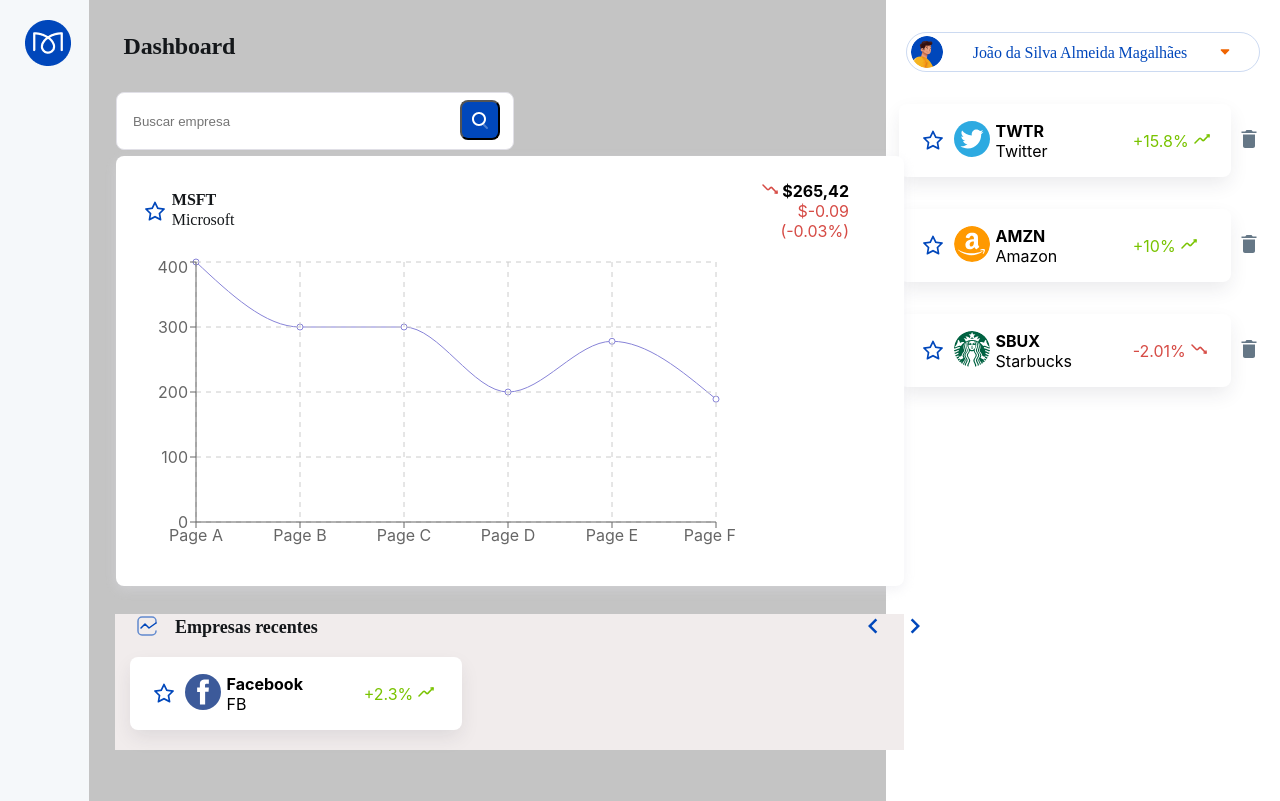
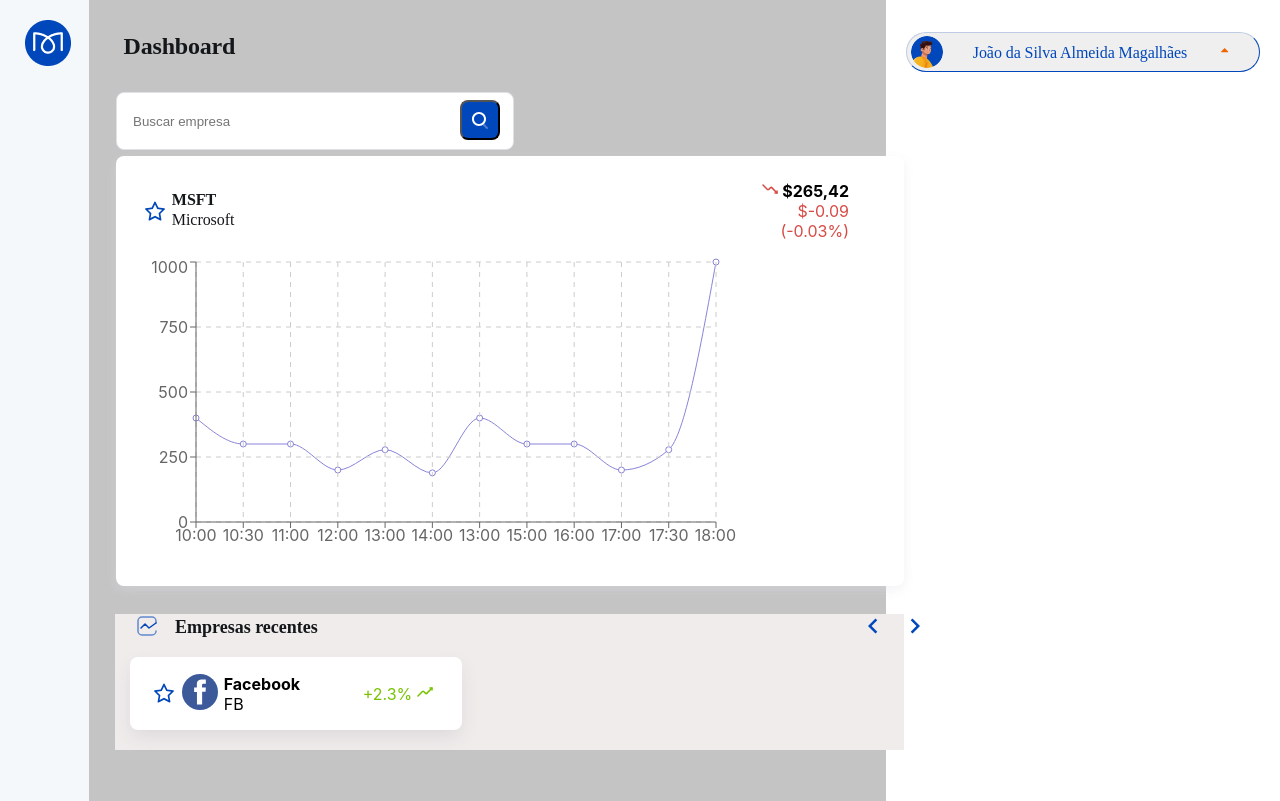
Before and after one commit to otaviohenrique1/app-bolsa-valores-reactjs, a React (Create React App) app: page /dashboard in a window 1280 px wide. Built offline with nearby package versions, Linux system fonts and the light colour scheme.

Commit message:
Commit 10 dos arquivos

```diff
--- a/src/components/Botao/index.tsx
+++ b/src/components/Botao/index.tsx
@@ -1,5 +1,5 @@
 import styled from "styled-components";
-import { HTMLAttributes, useState } from "react";
+import { HTMLAttributes, useState, useEffect } from "react";
 import { IoMdTrash } from "react-icons/io";
 import { AiFillStar, AiOutlineStar } from "react-icons/ai";
 
@@ -63,11 +63,26 @@
   height: 24px;
 `;
 
-export function BotaoFavorito(props: HTMLAttributes<HTMLButtonElement>) {
+interface BotaoFavoritoProps extends HTMLAttributes<HTMLButtonElement> {
+  favoritado?: boolean;
+}
+
+export function BotaoFavorito(props: BotaoFavoritoProps) {
   const [isActive, setIsActive] = useState(false);
+  const [foiFavoritado, setFoiFavoritado] = useState(false);
+
+  useEffect(() => {
+    if (props.favoritado) {
+      setFoiFavoritado(props.favoritado);
+      setIsActive(foiFavoritado);
+    }
+    setFoiFavoritado(false);
+  }, [foiFavoritado, props.favoritado])
 
   return (
-    <BotaoEstilizado {...props}>
+    <BotaoEstilizado
+      // {...props.buttonProps}
+    >
       <IconBotaoFavoritoBox
         onClick={() => setIsActive(!isActive)}
       >
--- a/src/components/Campo/index.tsx
+++ b/src/components/Campo/index.tsx
@@ -35,7 +35,7 @@
   border-radius: 8px;
 `;
 
-const Mensagem = styled.div`
+const MensagemErroCampoBusca = styled.div`
   position: absolute;
   left: 125px;
   top: 150px;
@@ -46,6 +46,7 @@
   text-align: center;
   border-bottom-right-radius: 5px;
   border-bottom-left-radius: 5px;
+  z-index: 1;
 `;
 
 interface CampoBuscaProps {
@@ -69,7 +70,7 @@
         >
           <img src={search} alt="search" />
         </BotaoBusca>
-        <Mensagem>{props.erro}</Mensagem>
+        <MensagemErroCampoBusca>{props.erro}</MensagemErroCampoBusca>
       </ContainerCampoBusca>
     </>
   );
--- /dev/null
+++ b/src/components/Dropdown/index.tsx
@@ -0,0 +1,125 @@
+import { useState, ReactNode } from "react";
+import { TiArrowSortedDown, TiArrowSortedUp } from "react-icons/ti";
+import styled from "styled-components";
+
+export const DropdownBotao = styled.button`
+  display: flex;
+  flex-direction: row;
+  align-items: center;
+  padding: 4px;
+  position: static;
+  width: 354px;
+  height: 40px;
+  left: 20px;
+  top: 32px;
+  box-sizing: border-box;
+  border-radius: 120px;
+  margin: 32px 20px;
+  border-top: 1px solid rgba(0, 71, 187, 0.2);
+  border-left: 1px solid rgba(0, 71, 187, 0.2);
+  border-right: 1px solid rgba(0, 71, 187, 1.0);
+  border-bottom: 1px solid rgba(0, 71, 187, 1.0);
+
+  /* &:hover, &:focus { */
+  &:active {
+    border-top: 1px solid rgba(0, 71, 187, 1.0);
+    border-left: 1px solid rgba(0, 71, 187, 1.0);
+    border-right: 1px solid rgba(0, 71, 187, 0.2);
+    border-bottom: 1px solid rgba(0, 71, 187, 0.2);
+  }
+`;
+
+export const UsuarioDropdownAvatar = styled.img`
+  width: 32px;
+  height: 32px;
+  border-radius: 100px;
+`;
+
+export const UsuarioDropdownNome = styled.p`
+  width: 274px;
+  height: 19px;
+  font-family: Graphik;
+  font-style: normal;
+  font-weight: normal;
+  font-size: 16px;
+  line-height: 20px;
+  text-align: center;
+  letter-spacing: -0.005em;
+  color: #0047BB;
+`;
+
+export const DropdownBotaoEstilizado = styled.span`
+  width: 16px;
+  height: 16px;
+`;
+
+interface DropdownSetaProps {
+  isOpen?: boolean;
+}
+
+export function DropdownSeta(props: DropdownSetaProps) {
+  return (
+    <DropdownBotaoEstilizado>
+      {(!props.isOpen) ? (
+        <TiArrowSortedUp width={12} height={6} color="#F06400" />
+      ) : (
+        <TiArrowSortedDown width={12} height={6} color="#F06400" />
+      )}
+    </DropdownBotaoEstilizado>
+  );
+}
+
+export const DropdownArea = styled.div`
+  /* background-color: transparent; */
+  background-color: #FFFFFF;
+  width: 100%;
+`;
+
+export const DropdownConteudo = styled.div``;
+
+interface DropdownProps {
+  avatarSrc: string | "";
+  avatarAlt: string | "";
+  usuarioNome: string;
+  children?: ReactNode;
+}
+
+export function Dropdown(props: DropdownProps) {
+  const [isActive, setIsActive] = useState<boolean>(false);
+
+  return (
+    <DropdownArea>
+      <DropdownBotao onClick={() => setIsActive(!isActive)}>
+        <UsuarioDropdownAvatar src={props.avatarSrc} alt={props.avatarAlt} />
+        <UsuarioDropdownNome>{props.usuarioNome}</UsuarioDropdownNome>
+        <DropdownSeta isOpen={isActive} />
+      </DropdownBotao>
+      {(isActive) && (
+        <DropdownConteudo>
+          {props.children}
+        </DropdownConteudo>
+      )}
+    </DropdownArea>
+  );
+}
+
+/*
+export const DropdownBotaoEstilizado = styled.span`
+  width: 16px;
+  height: 16px;
+`;
+
+export function DropdownSeta(props: DropdownSetaProps) {
+  const [open, setOpen] = useState<boolean>(false);
+
+  return (
+    <DropdownBotaoEstilizado onClick={() => setOpen(!open)}>
+      {(open) ? (
+        <TiArrowSortedUp width={12} height={6} color="#F06400" />
+      ) : (
+        <TiArrowSortedDown width={12} height={6} color="#F06400" />
+      )}
+    </DropdownBotaoEstilizado>
+  );
+}
+*/
--- a/src/components/Grafico/index.tsx
+++ b/src/components/Grafico/index.tsx
@@ -3,6 +3,9 @@
 import { EmpresaDados } from "../Empresa";
 import { ImagemGraficoSeta, ValorAcaoEmpresa, ValorAcaoPorcentagemBox, ValorAcaoVaricacaoDinheiro } from "../ValorAcao";
 import { BotaoFavorito } from "../Botao";
+import { useState } from "react";
+import { useEffect } from "react";
+import { favoritos } from "../../utils/apis/api_favoritos";
 // import { BotaoFavorito } from "../BotaoFavorito";
 // import { ValorAcaoPorcentagem, ValorAcaoVaricacao } from "../ValorAcao";
 // import star_fill from "../../assets/images/star_fill.svg";
@@ -112,15 +115,37 @@
   margin: 10px 0px;
 `;
 
+// interface DataGraficoProps {
+//   param2
+// }
+
+interface DataExemploProps {
+  name: string;
+  uv: number;
+  pv: number;
+  amt: number;
+}
+
 export function Grafico() {
-  const data = [
-    {name: 'Page A', uv: 400, pv: 2400, amt: 2400},
-    {name: 'Page B', uv: 300, pv: 2400, amt: 2400},
-    {name: 'Page C', uv: 300, pv: 2400, amt: 2400},
-    {name: 'Page D', uv: 200, pv: 2400, amt: 2400},
-    {name: 'Page E', uv: 278, pv: 2400, amt: 2400},
-    {name: 'Page F', uv: 189, pv: 2400, amt: 2400},
-  ];
+  const [dataGrafico, setDataGrafico] = useState<DataExemploProps[]>([]);
+
+  useEffect(() => {
+    const dataExemplo = [
+      {name: '10:00', uv: 400, pv: 2400, amt: 2400},
+      {name: '10:30', uv: 300, pv: 2400, amt: 2400},
+      {name: '11:00', uv: 300, pv: 2400, amt: 2400},
+      {name: '12:00', uv: 200, pv: 2400, amt: 2400},
+      {name: '13:00', uv: 278, pv: 2400, amt: 2400},
+      {name: '14:00', uv: 189, pv: 2400, amt: 2400},
+      {name: '13:00', uv: 400, pv: 2400, amt: 2400},
+      {name: '15:00', uv: 300, pv: 2400, amt: 2400},
+      {name: '16:00', uv: 300, pv: 2400, amt: 2400},
+      {name: '17:00', uv: 200, pv: 2400, amt: 2400},
+      {name: '17:30', uv: 278, pv: 2400, amt: 2400},
+      {name: '18:00', uv: 1000, pv: 2400, amt: 2400},
+    ];
+    setDataGrafico(dataExemplo);
+  }, []);
 
   return (
     <GraficoContainer>
@@ -131,27 +156,27 @@
           </BotaoFavoritoBox>
           <EmpresaDadosBox>
             <EmpresaDados
-              codigo_empresa={"MSFT"}
-              nome_empresa={"Microsoft"}
+              codigo_empresa={favoritos[4].codigo_empresa}
+              nome_empresa={favoritos[4].nome_empresa}
             />
           </EmpresaDadosBox>
         </AreaDadosEmpresa>
         <AreaDadosAcoes>
           <ValorAcaoEmpresa>
             {/* <img src={graph_down} alt="graph_down" /> */}
-            <ImagemGraficoSeta porcentagem={-0.03}  />
+            <ImagemGraficoSeta porcentagem={favoritos[4].porcentagem}  />
             {' '}
-            $265,42
+            {`$${(favoritos[4].valor_acao).toString().replace('.', ',')}`}
           </ValorAcaoEmpresa><br />
           <div>
-            <ValorAcaoVaricacaoDinheiro valorVariacaoDinheiro={-0.09} />
+            <ValorAcaoVaricacaoDinheiro valorVariacaoDinheiro={favoritos[4].valor_variacao_dinheiro} />
             {' '}
-            <ValorAcaoPorcentagemBox porcentagem={-0.03}/>
+            <ValorAcaoPorcentagemBox porcentagem={favoritos[4].porcentagem}/>
           </div>
         </AreaDadosAcoes>
       </AreaDados>
       <AreaGrafico>
-        <LineChart width={600} height={300} data={data} margin={{ top: 5, right: 20, bottom: 5, left: 0 }}>
+        <LineChart width={600} height={300} data={dataGrafico} margin={{ top: 5, right: 20, bottom: 5, left: 0 }}>
           <Line type="monotone" dataKey="uv" stroke="#8884d8" />
           <CartesianGrid stroke="#ccc" strokeDasharray="5 5" />
           <XAxis dataKey="name" />
--- a/src/components/Item/index.tsx
+++ b/src/components/Item/index.tsx
@@ -10,6 +10,8 @@
   logo_empresa: LogoEmpresaProps;
   empresa_dados: EmpresaDadosProps;
   valor_porcentagem: ValorAcaoPorcentagemProps;
+  favoritado?: boolean;
+  idFavorito?: number;
 }
 
 interface ItemBoxProps {
@@ -31,7 +33,9 @@
 export function Item(props: ItemProps) {
   return (
     <CardEmpresaEstilizado>
-      <BotaoFavoritoEstilizado />
+      <BotaoFavoritoEstilizado
+        favoritado={props.favoritado}
+      />
       <ItemBox valor_flex={1.5}>
         <LogoEmpresa
           src={props.logo_empresa.src}
@@ -67,6 +71,7 @@
   return (
     <ItemFavoritadoBox>
       <ItemEstilizado
+        favoritado={props.favoritado}
         logo_empresa={{
           src: props.logo_empresa.src,
           alt: props.logo_empresa.alt
@@ -80,7 +85,12 @@
         }}
       />
       {/* <IoMdTrash size={24} /> */}
-      <BotaoRemover />
+      <BotaoRemover
+        onClick={() => {
+          alert(`Remover favorito ?
+          id => ${props.idFavorito}`);
+        }}
+      />
     </ItemFavoritadoBox>
   );
 }
--- a/src/pages/Dashboard/AreaUsuario/index.tsx
+++ b/src/pages/Dashboard/AreaUsuario/index.tsx
@@ -1,92 +1,98 @@
-import styled from "styled-components";
+// import styled from "styled-components";
 import avatar from "../../../assets/images/avatar.png";
-import { TiArrowSortedDown, TiArrowSortedUp } from "react-icons/ti";
-import { useState } from "react";
 import { ItemFavoritado } from "../../../components/Item";
-import twitter from "../../../assets/images/twitter.svg";
-import amazon from "../../../assets/images/amazon.svg";
-import starbuucks from "../../../assets/images/starbuucks.svg";
+// import twitter from "../../../assets/images/twitter.svg";
+// import amazon from "../../../assets/images/amazon.svg";
+// import starbuucks from "../../../assets/images/starbuucks.svg";
+import { favoritos } from "../../../utils/apis/api_favoritos";
+import { Dropdown } from "../../../components/Dropdown";
+// import { DropdownBotao, UsuarioDropdownAvatar, UsuarioDropdownNome, DropdownSeta } from "../../../components/Dropdown";
 
-const Div = styled.div`
-  background-color: #FFFFFF;
-  width: 100%;
-`;
+// const AreaUsuarioBox = styled.div`
+//   background-color: transparent;
+//   width: 100%;
+// `;
 
-const UsuarioDropdown = styled.div`
-  display: flex;
-  flex-direction: row;
-  align-items: center;
-  padding: 4px;
-
-  position: static;
-  width: 354px;
-  height: 40px;
-  left: 20px;
-  top: 32px;
-
-  border: 1px solid rgba(0, 71, 187, 0.2);
-  box-sizing: border-box;
-  border-radius: 120px;
-
-  /* Inside Auto Layout */
-
-  /* flex: none;
-  order: 0;
-  flex-grow: 0; */
-  margin: 32px 20px;
-`;
-
-const UsuarioDropdownAvatar = styled.img`
-  /* position: absolute; */
-  width: 32px;
-  height: 32px;
-  /* left: 0px;
-  top: 0px; */
-  border-radius: 100px;
-`;
-
-const UsuarioNome = styled.p`
-  /* position: static; */
-  width: 274px;
-  height: 19px;
-  /* left: 40px;
-  top: 6.5px; */
-
-  font-family: Graphik;
-  font-style: normal;
-  font-weight: normal;
-  font-size: 16px;
-  line-height: 20px;
-  /* or 125% */
-
-  text-align: center;
-  letter-spacing: -0.005em;
-
-  color: #0047BB;
-`;
-
-const DropdownBotao = styled.span`
-  width: 16px;
-  height: 16px;
-`;
+// const AreaListaFavoritos = styled.div``;
 
 export function AreaUsuario() {
-  const [open, setOpen] = useState<boolean>(false);
+  return (
+    <Dropdown
+      avatarSrc={avatar}
+      avatarAlt="Avatar usuario"
+      usuarioNome="João da Silva Almeida Magalhães"
+    >
+      <>
+        {
+          favoritos.map((item, index) => {
+            return (
+              <ItemFavoritado
+                key={index}
+                favoritado={item.favorito}
+                logo_empresa={{
+                  src: item.src,
+                  alt: item.alt
+                }}
+                empresa_dados={{
+                  nome_empresa: item.nome_empresa,
+                  codigo_empresa: item.codigo_empresa
+                }}
+                valor_porcentagem={{
+                  porcentagem: item.porcentagem
+                }}
+                idFavorito={item.id}
+              />
+            );
+          })
+        }
+      </>
+    </Dropdown>
+  );
+}
+/* <DropdownBotao>
+  <UsuarioDropdownAvatar src={avatar} alt="Avatar usuario" />
+  <UsuarioDropdownNome>João da Silva Almeida Magalhães</UsuarioDropdownNome>
+  <DropdownSeta />
+</DropdownBotao> */
+/*
+export function AreaUsuario() {
+  return (
+    <AreaUsuarioBox>
+      <DropdownBotao>
+        <UsuarioDropdownAvatar src={avatar} alt="Avatar usuario" />
+        <UsuarioDropdownNome>João da Silva Almeida Magalhães</UsuarioDropdownNome>
+        <DropdownSeta />
+      </DropdownBotao>
+      <AreaListaFavoritos>
+        {
+          favoritos.map((item, index) => {
+            return (
+              <ItemFavoritado
+                key={index}
+                favoritado={item.favorito}
+                logo_empresa={{
+                  src: item.src,
+                  alt: item.alt
+                }}
+                empresa_dados={{
+                  nome_empresa: item.nome_empresa,
+                  codigo_empresa: item.codigo_empresa
+                }}
+                valor_porcentagem={{
+                  porcentagem: item.porcentagem
+                }}
+                idFavorito={item.id}
+              />
+            );
+          })
+        }
+      </AreaListaFavoritos>
+    </AreaUsuarioBox>
+  );
+}
+*/
 
-  return (
-    <Div>
-      <UsuarioDropdown>
-        <UsuarioDropdownAvatar src={avatar} alt="Avatar usuario" />
-        <UsuarioNome>João da Silva Almeida Magalhães</UsuarioNome>
-        <DropdownBotao onClick={() => setOpen(!open)}>
-          {(open) ? (
-            <TiArrowSortedUp width={12} height={6} color="#F06400" />
-          ) : (
-            <TiArrowSortedDown width={12} height={6} color="#F06400" />
-          )}
-        </DropdownBotao>
-      </UsuarioDropdown>
-      <div>
+/*
   <ItemFavoritado
     logo_empresa={{
       src: twitter,
@@ -126,7 +132,4 @@
       porcentagem: -2.01
     }}
   />
-      </div>
-    </Div>
-  );
-}
+*/
--- a/src/pages/Dashboard/index.tsx
+++ b/src/pages/Dashboard/index.tsx
@@ -7,6 +7,7 @@
   height: 801px;
   display: grid;
   grid-template-columns: 0.5fr 4.5fr 2fr;
+  background-color: #C4C4C4;
 `;
 
 export function Dashboard() {
--- a/src/pages/Login/index.tsx
+++ b/src/pages/Login/index.tsx
@@ -71,14 +71,14 @@
               ) : null}
             />
             <BotaoContainer>
-              <Botao primary type="submit">Salvar</Botao>
+              <Botao primary type="submit">Entrar</Botao>
               <Botao danger type="reset">Limpar</Botao>
               <Link to={'/novo_usuario'}>
                 <Botao secondary type="button">Novo Usuario</Botao>
               </Link>
-              <Link to={'/teste'}>
+              {/* <Link to={'/teste'}>
                 <Botao type="button">Teste</Botao>
-              </Link>
+              </Link> */}
             </BotaoContainer>
           </Form>
         )}
--- /dev/null
+++ b/src/utils/apis/api_favoritos.ts
@@ -0,0 +1,87 @@
+import twitter from "../../assets/images/twitter.svg";
+import amazon from "../../assets/images/amazon.svg";
+import starbuucks from "../../assets/images/starbuucks.svg";
+import adobe from "../../assets/images/adobe.svg";
+import apple from "../../assets/images/apple.svg";
+import facebook from "../../assets/images/facebook.svg";
+import microsoft from "../../assets/images/microsoft.svg";
+
+export const favoritos = [
+  {
+    id: 1,
+    favorito: true,
+    src: starbuucks,
+    alt: "starbuucks",
+    nome_empresa: "Starbucks",
+    codigo_empresa: "SBUX",
+    porcentagem: -2.01,
+    valor_acao: 55.42,
+    valor_variacao_dinheiro: -9.21
+  },
+  {
+    id: 2,
+    favorito: true,
+    src: amazon,
+    alt: "amazon",
+    nome_empresa: "Amazon",
+    codigo_empresa: "AMZN",
+    porcentagem: 10.0,
+    valor_acao: 200.00,
+    valor_variacao_dinheiro: 10.00
+  },
+  {
+    id: 3,
+    favorito: true,
+    src: twitter,
+    alt: "twitter",
+    nome_empresa: "Twitter",
+    codigo_empresa: "TWTR",
+    porcentagem: 15.8,
+    valor_acao: 302.60,
+    valor_variacao_dinheiro: 16.00
+  },
+  {
+    id: 4,
+    favorito: true,
+    src: facebook,
+    alt: "facebook",
+    nome_empresa: "Facebook",
+    codigo_empresa: "FB",
+    porcentagem: 2.3,
+    valor_acao: 164.88,
+    valor_variacao_dinheiro: 2.09
+  },
+  {
+    id: 5,
+    favorito: true,
+    src: microsoft,
+    alt: "microsoft",
+    nome_empresa: "Microsoft",
+    codigo_empresa: "MSFT",
+    porcentagem: -0.03,
+    valor_acao: 265.42,
+    valor_variacao_dinheiro: -0.09
+  },
+  {
+    id: 6,
+    favorito: true,
+    src: adobe,
+    alt: "adobe",
+    nome_empresa: "Adobe",
+    codigo_empresa: "ADBE",
+    porcentagem: -2.81,
+    valor_acao: 78.20,
+    valor_variacao_dinheiro: -1.99
+  },
+  {
+    id: 7,
+    favorito: true,
+    src: apple,
+    alt: "apple",
+    nome_empresa: "Apple",
+    codigo_empresa: "AAPL",
+    porcentagem: -0.12,
+    valor_acao: 450.99,
+    valor_variacao_dinheiro: -1.19
+  },
+];
```
Also changed, not shown: src/utils/IndexedDb.ts (+12 -11 lines). Lines whose indentation alone changed are shown as unchanged.
